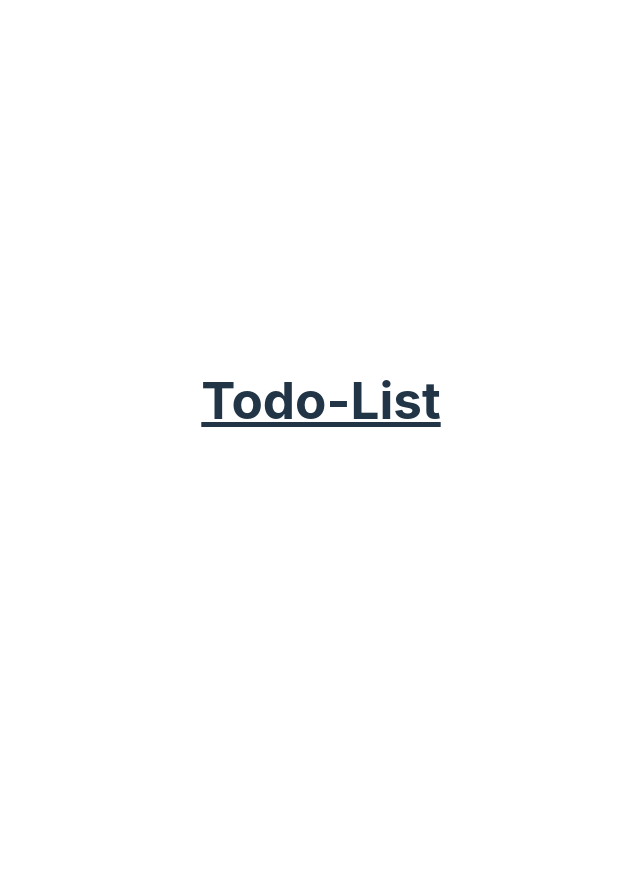
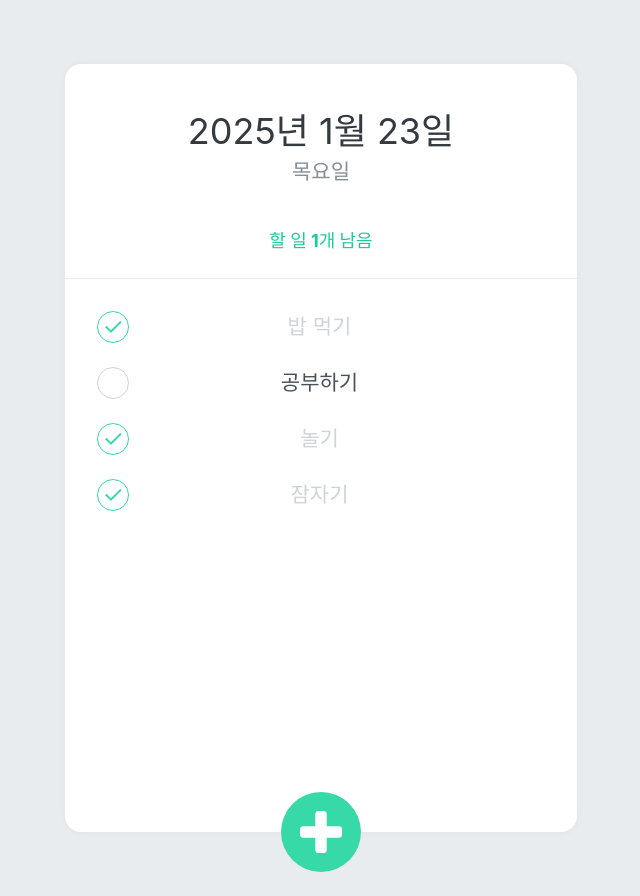
Before and after one commit to jsh6269/todo-list, a React (Vite) app: page / in a window 1280 px wide. Shown: the whole page, without its empty margins (319-959 px from the left). Before the commit the page ends 800 px from the top, so only its background shows below. Built offline with nearby package versions, Linux system fonts and the light colour scheme.

Commit message:
feat: todo - main page

```diff
--- a/src/App.jsx
+++ b/src/App.jsx
@@ -1,9 +1,10 @@
 import "./App.css";
+import TodoTemplate from "./components/TodoTemplate";
 
 function App() {
   return (
     <>
-      <h1 class="text-3xl font-bold underline">Todo-List</h1>
+      <TodoTemplate />
     </>
   );
 }
--- /dev/null
+++ b/src/components/TodoCreate/index.jsx
@@ -0,0 +1,42 @@
+import { useState } from "react";
+import plus from "../../assets/plus.png";
+// import { MdAdd } from "react-icons/md";
+
+const TodoCreate = ({ onCreate }) => {
+  const [open, setOpen] = useState(false);
+  const [text, setText] = useState("");
+
+  const onSubmit = (e) => {
+    e.preventDefault();
+    if (text.trim()) {
+      onCreate(text);
+    }
+    setText("");
+    setOpen(false);
+  };
+
+  return (
+    <>
+      {open && (
+        <div className="insert-form-positioner">
+          <form className="insert-form" onSubmit={onSubmit}>
+            <input
+              autoFocus
+              placeholder="할 일을 입력 후, Enter를 누르세요"
+              onChange={(e) => setText(e.target.value)}
+              value={text}
+            />
+          </form>
+        </div>
+      )}
+      <button
+        className={open ? "circle-button button-open" : "circle-button"}
+        onClick={() => setOpen(!open)}
+      >
+        <img src={plus} className="invert" />
+      </button>
+    </>
+  );
+};
+
+export default TodoCreate;
--- /dev/null
+++ b/src/components/TodoHead/index.jsx
@@ -0,0 +1,20 @@
+const TodoHead = ({ todos }) => {
+  const undoneTodos = todos.filter((todo) => !todo.done);
+  const today = new Date();
+  const dateString = today.toLocaleDateString("ko-KR", {
+    year: "numeric",
+    month: "long",
+    day: "numeric",
+  });
+  const dayName = today.toLocaleDateString("ko-KR", { weekday: "long" });
+
+  return (
+    <div className="head-container">
+      <h1>{dateString}</h1>
+      <div className="day">{dayName}</div>
+      <div className="todos-left">할 일 {undoneTodos.length}개 남음</div>
+    </div>
+  );
+};
+
+export default TodoHead;
--- /dev/null
+++ b/src/components/TodoItem/index.jsx
@@ -0,0 +1,32 @@
+import { useState } from "react";
+// import { MdDone, MdDelete } from "react-icons/md";
+
+const TodoItem = ({ todo, onToggle, onRemove }) => {
+  const { id, text, done } = todo;
+  const [isRemoveIconVisible, setIsRemoveIconVisible] = useState(false);
+
+  return (
+    <div
+      className="item-block"
+      onMouseOver={() => setIsRemoveIconVisible(true)}
+      onMouseLeave={() => setIsRemoveIconVisible(false)}
+    >
+      <div
+        className={done ? "check-circle circle-done" : "check-circle"}
+        onClick={() => onToggle(id)}
+      >
+        {done ? "✓" : ""}
+      </div>
+      <div className={done ? "text text-done" : "text"}>{text}</div>
+      <div
+        className="remove-icon"
+        style={{ display: isRemoveIconVisible ? "initial" : "none" }}
+        onClick={() => onRemove(id)}
+      >
+        삭제
+      </div>
+    </div>
+  );
+};
+
+export default TodoItem;
--- /dev/null
+++ b/src/components/TodoList/index.jsx
@@ -0,0 +1,18 @@
+import TodoItem from "../TodoItem";
+
+const TodoList = ({ todos, onToggle, onRemove }) => {
+  return (
+    <div className="list-container">
+      {todos.map((todo) => (
+        <TodoItem
+          key={todo.id}
+          todo={todo}
+          onToggle={onToggle}
+          onRemove={onRemove}
+        />
+      ))}
+    </div>
+  );
+};
+
+export default TodoList;
--- /dev/null
+++ b/src/components/TodoTemplate/index.jsx
@@ -0,0 +1,69 @@
+import { useState, useEffect } from "react";
+// import axios from "axios";
+import TodoHead from "../TodoHead";
+import TodoList from "../TodoList";
+import TodoCreate from "../TodoCreate";
+import DummyData from "../../data/dummy.json";
+
+const TodoTemplate = () => {
+  const [todos, setTodos] = useState([]);
+
+  useEffect(() => {
+    setTodos(DummyData);
+    // axios
+    //   .get("/api/todos")
+    //   .then((res) => {
+    //     setTodos(res.data.todos);
+    //   })
+    //   .catch((err) => console.log(err));
+  }, []);
+
+  const onToggle = (id) => {
+    const newTodos = todos.map((todo) =>
+      todo.id === id ? { ...todo, done: !todo.done } : todo
+    );
+    setTodos(newTodos);
+  };
+
+  const onRemove = (id) => {
+    const newTodos = todos.filter((todo) => todo.id !== id);
+    setTodos(newTodos);
+    // axios
+    //   .delete(`/api/todos/${id}/`)
+    //   .then((res) => {
+    //     const newTodos = todos.filter((todo) => todo.id !== id);
+    //     setTodos(newTodos);
+    //   })
+    //   .catch((err) => console.log(err));
+  };
+
+  const onCreate = (text) => {
+    const lastId = todos.length > 0 ? todos[todos.length - 1].id : 0;
+
+    const newTodo = {
+      id: lastId + 1,
+      text: text,
+      done: false,
+    };
+
+    setTodos([...todos, newTodo]);
+
+    // const newTodo = { text };
+    // axios
+    //   .post("/api/todos/create/", newTodo)
+    //   .then((res) => {
+    //     setTodos([...todos, res.data.todo]);
+    //   })
+    //   .catch((err) => console.log(err));
+  };
+
+  return (
+    <div className="template-container">
+      <TodoHead todos={todos} />
+      <TodoList todos={todos} onToggle={onToggle} onRemove={onRemove} />
+      <TodoCreate onCreate={onCreate} />
+    </div>
+  );
+};
+
+export default TodoTemplate;
--- /dev/null
+++ b/src/data/dummy.json
@@ -0,0 +1,6 @@
+[
+  { "id": 1, "text": "밥 먹기", "done": true },
+  { "id": 2, "text": "공부하기", "done": false },
+  { "id": 3, "text": "놀기", "done": true },
+  { "id": 4, "text": "잠자기", "done": true }
+]
--- a/src/index.css
+++ b/src/index.css
@@ -30,6 +30,7 @@ body {
   place-items: center;
   min-width: 320px;
   min-height: 100vh;
+  background: #e9ecef;
 }
 
 h1 {
@@ -67,4 +68,169 @@ button:focus-visible {
   button {
     background-color: #f9f9f9;
   }
+  button:focus {
+    outline: none;
+  }
 }
+
+.template-container {
+  width: 512px;
+  height: 768px;
+
+  position: relative; /* 추후 박스 하단에 추가 버튼을 위치시키기 위한 설정 */
+  background: white;
+  border-radius: 16px;
+  box-shadow: 0 0 8px 0 rgba(0, 0, 0, 0.04);
+
+  margin: 0 auto; /* 페이지 중앙에 나타나도록 설정 */
+
+  margin-top: 32px;
+  margin-bottom: 32px;
+  display: flex;
+  flex-direction: column;
+}
+
+.head-container {
+  padding-top: 48px;
+  padding-left: 32px;
+  padding-right: 32px;
+  padding-bottom: 24px;
+  border-bottom: 1px solid #e9ecef;
+  h1 {
+    margin: 0;
+    font-size: 36px;
+    color: #343a40;
+  }
+  .day {
+    margin-top: 4px;
+    color: #868e96;
+    font-size: 21px;
+  }
+  .todos-left {
+    color: #20c997;
+    font-size: 18px;
+    margin-top: 40px;
+    font-weight: bold;
+  }
+}
+
+.list-container {
+  flex: 1;
+  padding: 20px 32px;
+  padding-bottom: 48px;
+  overflow-y: auto;
+}
+
+.item-block {
+  display: flex;
+  align-items: center;
+  padding-top: 12px;
+  padding-bottom: 12px;
+}
+
+.text {
+  flex: 1;
+  font-size: 21px;
+  color: #495057;
+  margin-right: 55px;
+}
+
+.text-done {
+  color: #ced4da;
+  margin-right: 55px;
+}
+
+.remove-icon {
+  position: absolute;
+  color: #dee2e6;
+  font-size: 20px;
+  cursor: pointer;
+  right: 35px;
+  &:hover {
+    color: #ff6b6b;
+  }
+}
+
+.check-circle {
+  width: 32px;
+  height: 32px;
+  border-radius: 16px;
+  border: 1px solid #ced4da;
+  font-size: 24px;
+  display: flex;
+  align-items: center;
+  justify-content: center;
+  margin-right: 20px;
+  cursor: pointer;
+}
+
+.circle-done {
+  border: 1px solid #38d9a9;
+  color: #38d9a9;
+}
+
+.insert-form-positioner {
+  position: absolute;
+  left: 0;
+  bottom: 0;
+  width: 100%;
+}
+
+.insert-form {
+  background: #f8f9fa;
+  padding: 32px;
+  padding-bottom: 72px;
+  border-bottom-left-radius: 16px;
+  border-bottom-right-radius: 16px;
+  border-top: 1px solid #e9ecef;
+}
+
+input {
+  box-sizing: border-box;
+  width: 100%;
+  font-size: 18px;
+  padding: 12px;
+  border: 1px solid #dee2e6;
+  border-radius: 4px;
+  outline: none;
+}
+
+.circle-button {
+  display: block;
+  width: 80px;
+  height: 80px;
+  position: absolute;
+  left: 50%;
+  bottom: 0px;
+  display: flex;
+  justify-content: center;
+  align-items: center;
+  color: white;
+  border-radius: 50%;
+  border: none;
+  outline: none;
+  transform: translate(-50%, 50%);
+  transition: 0.125s all ease-in;
+  background: #38d9a9;
+  z-index: 5;
+  cursor: pointer;
+
+  &:hover {
+    background: #63e6be;
+  }
+
+  &:active {
+    background: #20c997;
+  }
+}
+
+.button-open {
+  background: #ff6b6b;
+  &:hover {
+    background: #ff8787;
+  }
+  &:active {
+    background: #fa5252;
+  }
+  transform: translate(-50%, 50%) rotate(45deg);
+}
```
Also changed, not shown: src/assets/plus.png (added).
